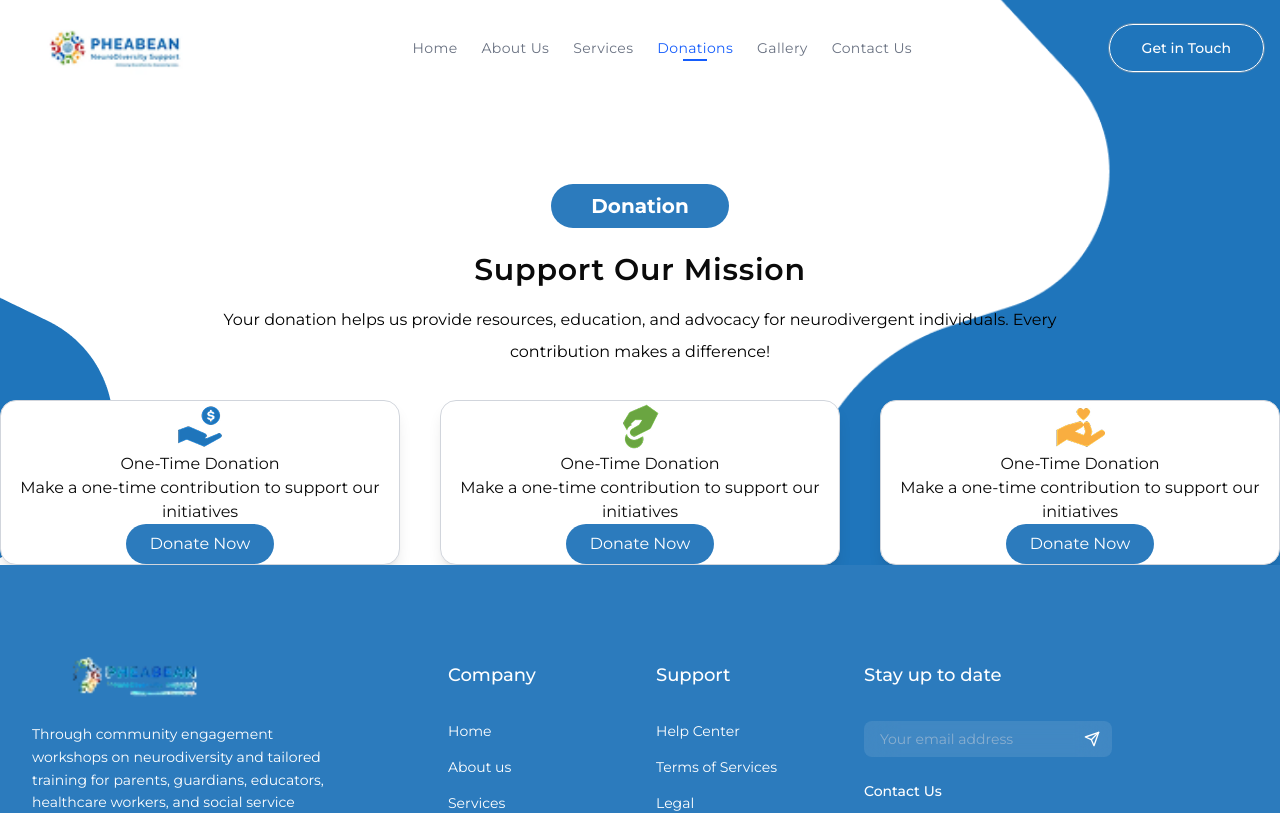
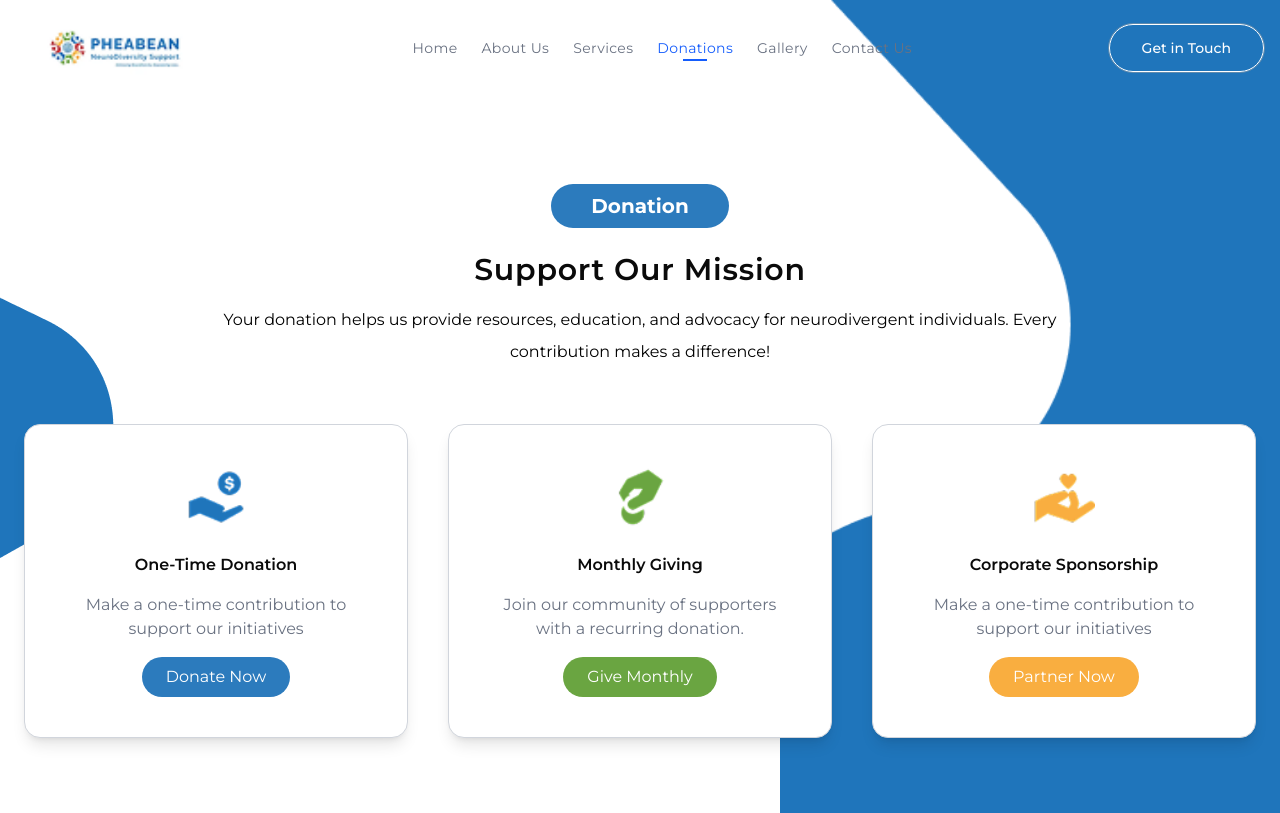
Before and after one commit to shamzconsult/Pheone, a Next.js app: page /donations in a window 1280 px wide. Shown: the top 813 px of the page. Built offline with nearby package versions, Linux system fonts and the light colour scheme.

Commit message:
Chore: donation page setup

```diff
--- a/src/app/donations/_components/HomePage.tsx
+++ b/src/app/donations/_components/HomePage.tsx
@@ -2,16 +2,14 @@ import React from 'react'
 
 function HomePage() {
   return (
-    <div className='relative overflow-x-hidden '>
-         <div className="absolute  left-0 top-64  -z-10">
+    <div className='relative overflow-x-hidden'>
+      <div className="absolute left-0 top-64 -z-10">
         <img
           src="/image/Polygon 1.png"
           className="h-full w-full object-cover object-left"
           alt="Decorative blue shape"
         />
       </div>
-
-        {/* Right Blue Shape */}
       <div className="absolute hidden lg:block right-0 top-0 h-full lg:h-[600] 2xl:h-[700] lg:max-w-[500px] w-full max-w-[300px] 2xl:max-w-[900px] -z-10">
         <img
           src="/image/Rectangle 40.png"
@@ -20,42 +18,51 @@ function HomePage() {
         />
       </div>
 
-        <div className='max-w-screen-xl mx-auto mt-40'>
+      <div className='max-w-screen-xl mx-auto mt-40 mb-40'>
         <div>
           <div className='text-center'>
             <h1 className='text-xl font-bold mt-6 text-white bg-[#2c7bbd] mb-6 inline-block p-2 px-10 rounded-full'>Donation</h1>
             <h2 className='text-3xl mb-4 font-semibold tracking-wide'>Support Our Mission</h2>
-                    <p className='text-md text-black mb-8 max-w-4xl mx-auto leading-loose '>
+            <p className='text-md text-black mb-8 max-w-4xl mx-auto leading-loose'>
               Your donation helps us provide resources, education, and advocacy for neurodivergent individuals. Every contribution makes a difference!
             </p>
           </div>
 
-                <div className='flex justify-center gap-10'>
-                    <div className='text-center bg-white hover:border-l hover:border-l-[#2c7bbd] border shadow-lg border-gray-300 rounded-2xl'>
-                        <div className='flex justify-center'>
-                            <img src="/image/Get Cash.png" alt="" />
+          <div className='flex flex-col items-center md:flex-row md:flex-wrap md:justify-center gap-10 p-6'>
+            {/* Card 1 */}
+            <div className='flex-1 min-w-0 py-10 max-w-md text-center bg-white hover:border-l mb-6 md:mb-0 hover:border-l-[#2c7bbd] border shadow-lg border-gray-300 rounded-2xl p-6 hover:bg-gray-100 flex flex-col h-full'>
+              <div className='flex justify-center mb-6 flex-shrink-0'>
+                <img src="/image/Get Cash.png" alt="" className='h-16 w-auto' />
               </div>
-                        <p>One-Time Donation</p>
-                        <p>Make a one-time contribution to support our initiatives</p>
-                        <button className='bg-[#2c7bbd] text-white rounded-full p-2 px-6 inline-block '>Donate Now</button>
+              <p className='font-semibold mb-4'>One-Time Donation</p>
+              <p className='text-gray-500 mb-4 px-4 flex-grow'>Make a one-time contribution to support our initiatives</p>
+              <button className='bg-[#2c7bbd] text-white rounded-full py-2 px-6 mt-auto w-fit mx-auto'>
+                Donate Now
+                </button>
             </div>
 
-                    <div className='text-center bg-white hover:border-l hover:border-l-[#2c7bbd] border shadow-lg border-gray-300 rounded-2xl'>
-                        <div className='flex justify-center'>
-                            <img src="/image/Donate.png" alt="" />
+            {/* Card 2 */}
+            <div className='flex-1 min-w-0 py-10 max-w-md text-center bg-white hover:border-l mb-6 md:mb-0 hover:border-l-[#6AA541] border shadow-lg border-gray-300 rounded-2xl p-6 hover:bg-gray-100 flex flex-col h-full'>
+              <div className='flex justify-center mb-6 flex-shrink-0'>
+                <img src="/image/Donate.png" alt="" className='h-16 w-auto' />
               </div>
-                        <p>One-Time Donation</p>
-                        <p>Make a one-time contribution to support our initiatives</p>
-                        <button className='bg-[#2c7bbd] text-white rounded-full p-2 px-6 inline-block '>Donate Now</button>
+              <p className='font-semibold mb-4'>Monthly Giving</p>
+              <p className='text-gray-500 mb-4 px-4 flex-grow'>Join our community of supporters with a recurring donation.</p>
+                <button className='bg-[#6AA541] text-white rounded-full py-2 px-6 mt-auto w-fit mx-auto'>
+                Give Monthly
+                </button>
             </div>
 
-                    <div className='text-center bg-white hover:border-l hover:border-l-[#2c7bbd] border shadow-lg border-gray-300 rounded-2xl'>
-                        <div className='flex justify-center'>
-                            <img src="/image/Hand Holding Heart.png" alt="" />
+            {/* Card 3 */}
+            <div className='flex-1 min-w-0 py-10 max-w-md text-center bg-white hover:border-l mb-6 md:mb-0 hover:border-l-[#F9AE40] border shadow-lg border-gray-300 rounded-2xl p-6 hover:bg-gray-100 flex flex-col h-full'>
+              <div className='flex justify-center mb-6 flex-shrink-0'>
+                <img src="/image/Hand Holding Heart.png" alt="" className='h-16 w-auto' />
               </div>
-                        <p>One-Time Donation</p>
-                        <p>Make a one-time contribution to support our initiatives</p>
-                        <button className='bg-[#2c7bbd] text-white rounded-full p-2 px-6 inline-block '>Donate Now</button>
+              <p className='font-semibold mb-4'>Corporate Sponsorship</p>
+              <p className='text-gray-500 mb-4 px-4 flex-grow'>Make a one-time contribution to support our initiatives</p>
+                <button className='bg-[#F9AE40] text-white rounded-full py-2 px-6 mt-auto w-fit mx-auto'>
+                Partner Now
+                </button>
             </div>
           </div>
         </div>
```
Lines whose indentation alone changed are shown as unchanged.
